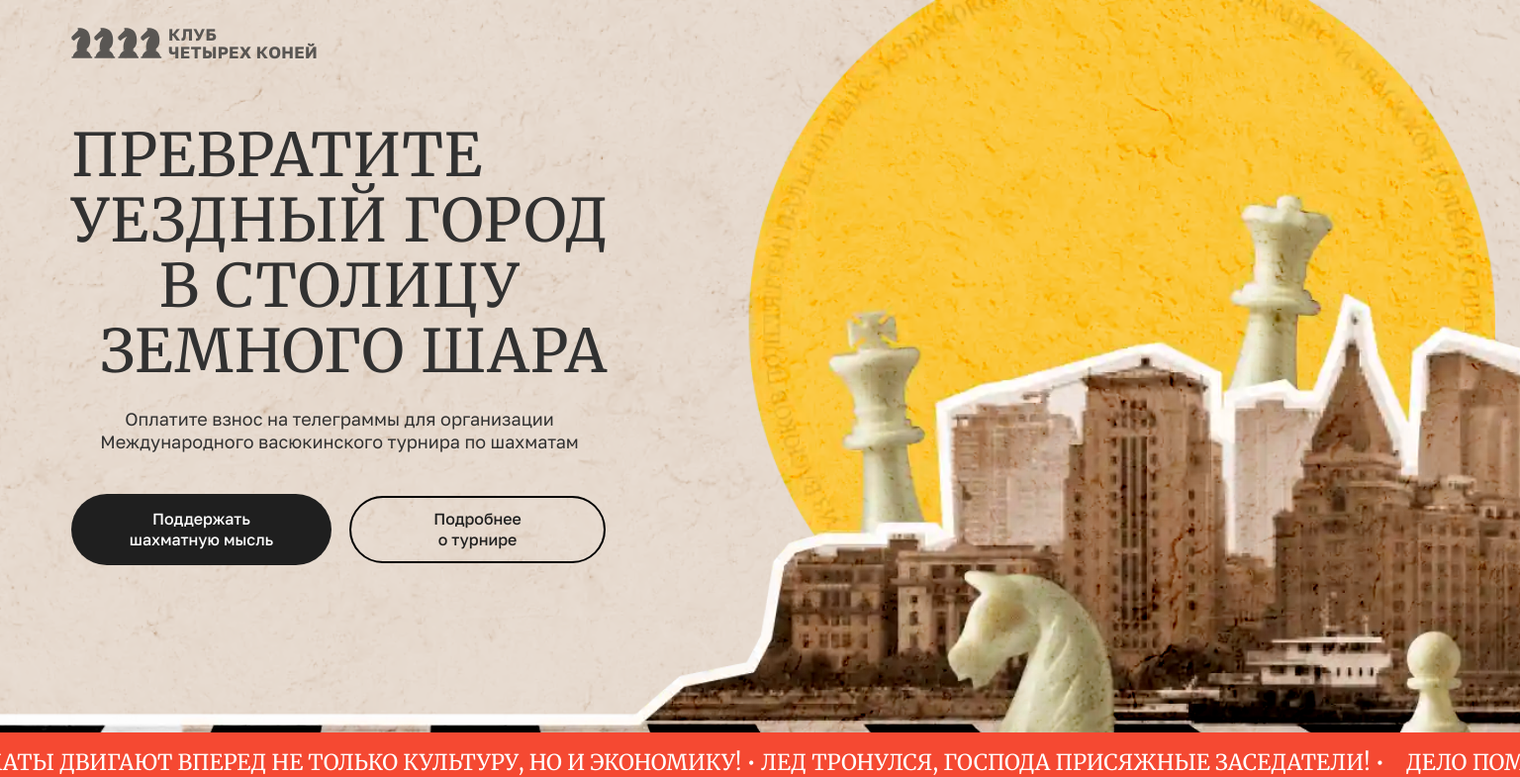
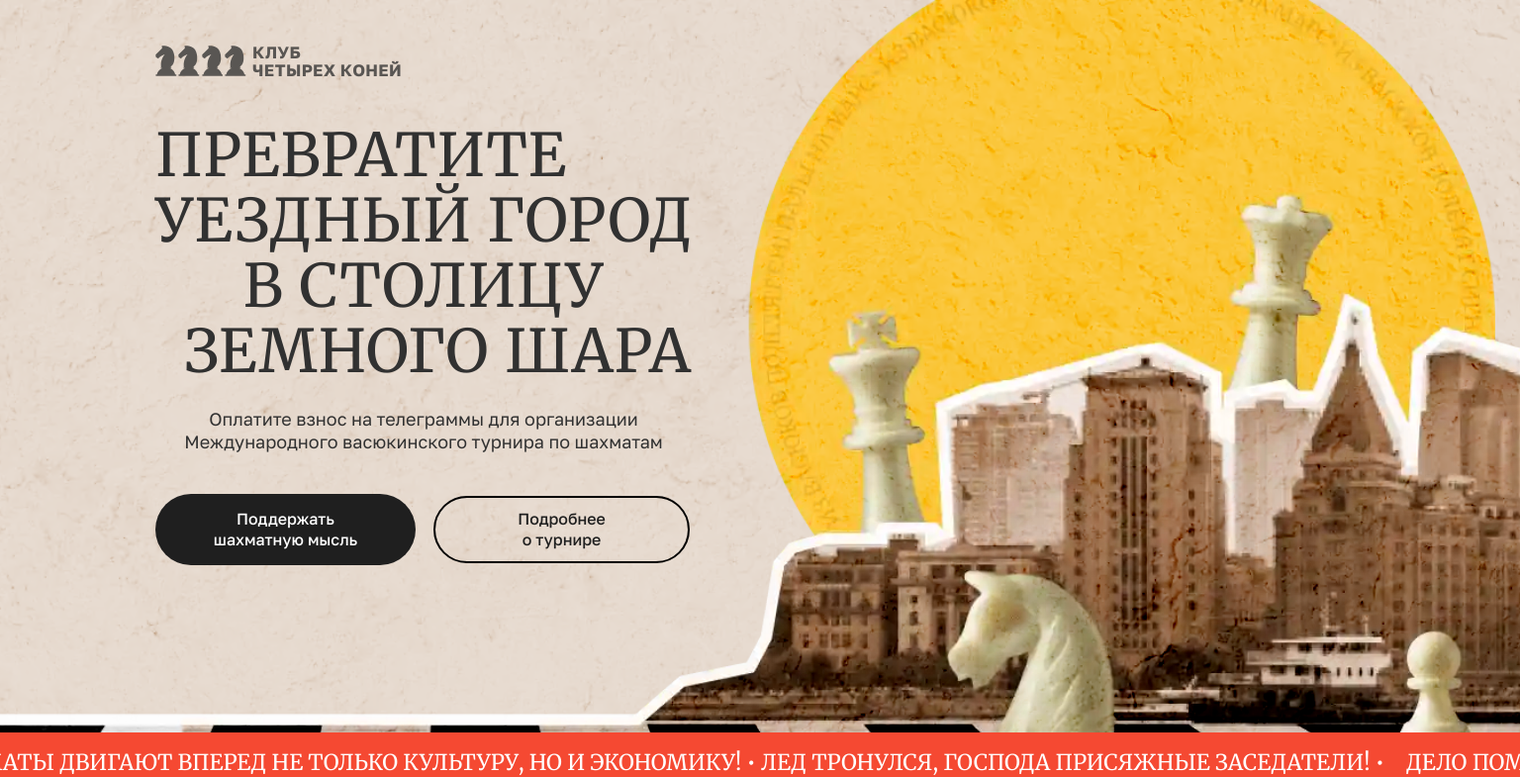
Before and after one commit to TMaltseva/chess-landing, a website built with webpack: page src/index.html in a window 1536 px wide. Shown: the top 785 px of the page at 99% size. Built offline with nearby package versions, Linux system fonts and the light colour scheme.

Commit message:
fix: fix padding formula for hero header

```diff
--- a/src/css/components/header.css
+++ b/src/css/components/header.css
@@ -40,10 +40,14 @@
   @media (min-width: 1366px) {
     .header {
       height: 124px;
+      padding: 0 72px;
+      display: flex;
+      align-items: center;
     }
 
     .header .container {
-      margin: var(--padding-desktop);
+      max-width: 1222px;
+      margin: 0 auto;
     }
 
     .header__logo svg {
@@ -53,10 +57,6 @@
   }
 
   @media (min-width: 1920px) {
-    .header .container {
-        margin-left: 349px;
-      }
-
     .header__title {
       font-size: 16.65px;
     }
--- a/src/css/components/hero.css
+++ b/src/css/components/hero.css
@@ -174,6 +174,7 @@
 
     .hero .container {
       max-width: 542px;
+      margin-left: max(0px, calc(50vw - 683px));
     }
 
     .hero__title {
```
